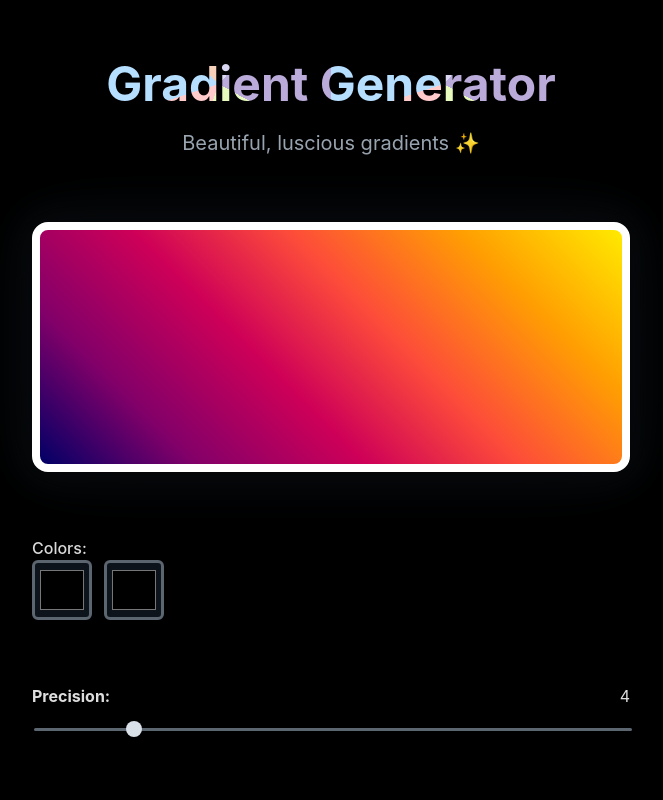
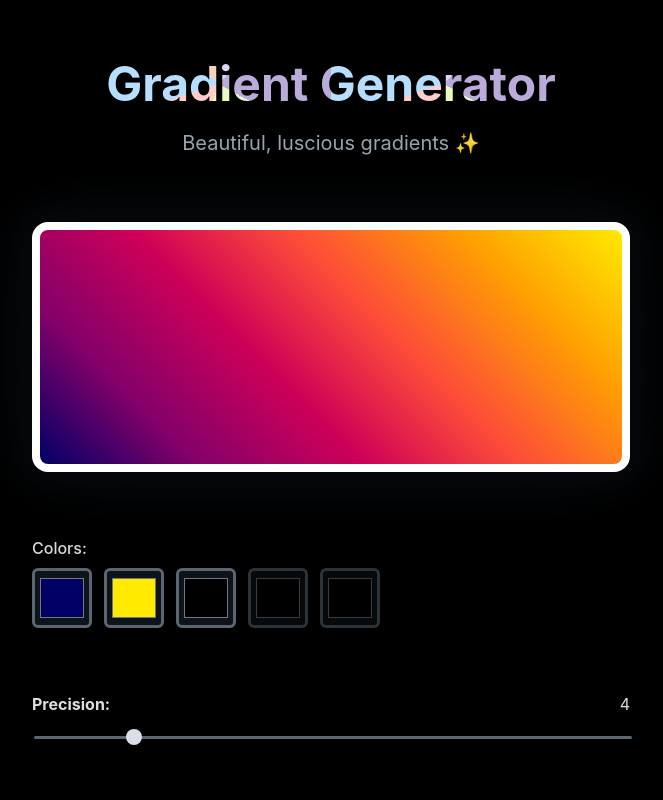
Before and after one commit to patryk-harasiuk/gradient-generator, a React (Vite) app: page / in a window 1280 px wide. Shown: the top 800 px of the page, without its empty margins (309-972 px from the left). Built offline with nearby package versions, Linux system fonts and the light colour scheme.

Commit message:
feat: allow more colors to pick

```diff
--- a/src/App.tsx
+++ b/src/App.tsx
@@ -30,18 +30,18 @@ const DEFAULT_COLORS = [
     id: 2,
     color: "#FFEA00",
   },
-  // {
-  //   id: 3,
-  //   color: "",
-  // },
-  // {
-  //   id: 4,
-  //   color: "",
-  // },
-  // {
-  //   id: 5,
-  //   color: "",
-  // },
+  {
+    id: 3,
+    color: "",
+  },
+  {
+    id: 4,
+    color: "",
+  },
+  {
+    id: 5,
+    color: "",
+  },
 ];
 
 const DEFAULT_START_POINT: Coordinates = { x: 0, y: VIEWBOX_SIZE };
@@ -79,11 +79,18 @@ function App() {
     return stops;
   }, [precision, startPoint, firstControlPoint, secondControlPoint, endPoint]);
 
+  const numStops = precision + parsedColors.length;
+
   const colorsWithMidpoints = chroma
     .scale(parsedColors)
     .mode("hcl")
-    .colors(precision + parsedColors.length)
-    .map((color, index) => `${chroma(color).css()} ${gradientStops[index]}%`);
+    .colors(numStops)
+    .map((color, index) => {
+      console.log(gradientStops[index], "gradientStop[index]");
+      const stop =
+        gradientStops[index] ?? Math.round((index / (numStops - 1)) * 100);
+      return `${chroma(color).css()} ${stop}%`;
+    });
 
   const backgroundImage = `linear-gradient(${angle}deg,${colorsWithMidpoints})`;
   const codeSnippet = `.gradient {${backgroundImage}}`;
@@ -126,7 +133,11 @@ function App() {
               <li key={colorObj.id} style={{ margin: 0 }}>
                 <ColorPickerButton
                   setColor={handleColorChange(colorObj.id)}
-                  color={colorObj.color}
+                  color={colorObj.color || "##000000"}
+                  disabled={
+                    colorObj.id > 1 &&
+                    !colors.find((c) => c.id === colorObj.id - 1)?.color
+                  }
                 />
               </li>
             );
--- a/src/components/ColorPickerButton/ColorPickerButton.module.css
+++ b/src/components/ColorPickerButton/ColorPickerButton.module.css
@@ -44,3 +44,12 @@
   align-items: center;
   justify-content: center;
 }
+
+.empty {
+  background: repeating-conic-gradient(#ccc 0% 25%, #eee 0% 50%) 0 / 20px 20px;
+}
+
+.disabled {
+  opacity: 0.5;
+  pointer-events: none;
+}
--- a/src/components/ColorPickerButton/index.tsx
+++ b/src/components/ColorPickerButton/index.tsx
@@ -2,16 +2,22 @@ import styles from "./ColorPickerButton.module.css";
 
 type Props = {
   setColor: (value: string) => void;
-  value: string;
+  color: string;
+  disabled?: boolean;
 };
 
-export const ColorPickerButton = ({ setColor, value }: Props) => {
+export const ColorPickerButton = ({ setColor, color, disabled }: Props) => {
+  const hasNoColor = !color;
+
   return (
-    <div className={styles.colorBoxWrapper}>
+    <div
+      className={`${styles.colorBoxWrapper} ${hasNoColor && styles.empty} ${disabled && styles.disabled}`}
+    >
       <input
         className={styles.colorBox}
         type="color"
-        value={value}
+        value={color}
+        disabled={disabled}
         onChange={(e) => {
           setColor(e.target.value);
         }}
@@ -19,9 +25,3 @@ export const ColorPickerButton = ({ setColor, value }: Props) => {
     </div>
   );
 };
-
-export const InactiveColorBox = () => (
-  <div className={styles.inactiveButton}>
-    <div className={styles.iconWrapper}></div>
-  </div>
-);
--- a/src/index.css
+++ b/src/index.css
@@ -97,6 +97,7 @@ dialog::backdrop {
   flex-direction: column;
   justify-content: center;
   min-height: 1.625rem;
+  row-gap: 8px;
 }
 
 .colors-box ul {
```
